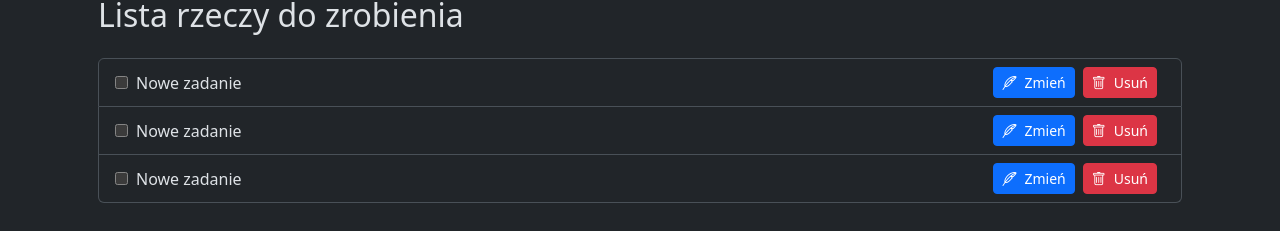
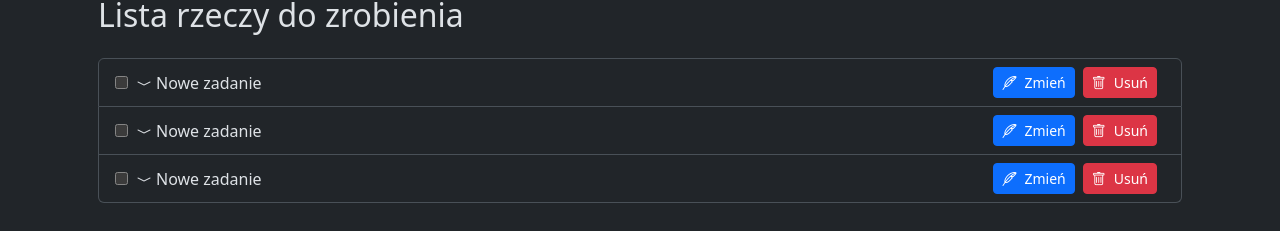
Before and after one commit to damjes/react-rozbudowane-todo, a React (Vite) app: page / in a window 1280 px wide. Shown: the part 166-397 px from the top of the page. Built offline with nearby package versions, Linux system fonts and the light colour scheme.

Commit message:
Priorytety wyświetlają się w zadaniach

```diff
--- a/src/komponenty/KomponentZadania.tsx
+++ b/src/komponenty/KomponentZadania.tsx
@@ -1,5 +1,6 @@
 import { useId, useState } from 'react'
 
+import { ikonkiPriorytetów } from '../moduły/Priorytet'
 import type { Zadanie } from '../moduły/Zadanie'
 import type { Zmieniarka } from '../moduły/Zmieniarka'
 
@@ -50,6 +51,10 @@ function KomponentZadania(props: {
 
 	const tekstZadania = (
 		<label htmlFor={idCzekboksa} className={klasaOpisu}>
+			<Ikonka
+				nazwa={ikonkiPriorytetów[zadanie.priorytet]}
+				dodatkoweKlasy='me-1'
+			/>
 			{zadanie.treść}
 		</label>
 	)
@@ -94,7 +99,7 @@ function KomponentZadania(props: {
 		<button
 			className='btn btn-secondary btn-sm'
 			onClick={() => {
-				setEdycja(null), setCzyUsuwamy(false)
+				;(setEdycja(null), setCzyUsuwamy(false))
 			}}
 		>
 			<Ikonka nazwa='x-circle' opis='Anuluj' />
@@ -117,8 +122,8 @@ function KomponentZadania(props: {
 				{edycja
 					? przyciskZatwierdzeniaEdycji
 					: czyUsuwamy
-					? przyciskZatwierdzeniaUsuwania
-					: przyciskEdycji}
+						? przyciskZatwierdzeniaUsuwania
+						: przyciskEdycji}
 				{czyUsuwamy || edycja ? przyciskAnulowania : przyciskUsuwania}
 			</div>
 		</li>
--- a/src/moduły/Priorytet.ts
+++ b/src/moduły/Priorytet.ts
@@ -3,3 +3,9 @@ export enum Priorytet {
 	średni,
 	wysoki,
 }
+
+export const ikonkiPriorytetów = {
+	[Priorytet.niski]: 'chevron-compact-down',
+	[Priorytet.średni]: 'chevron-right',
+	[Priorytet.wysoki]: 'chevron-double-up',
+}
```
